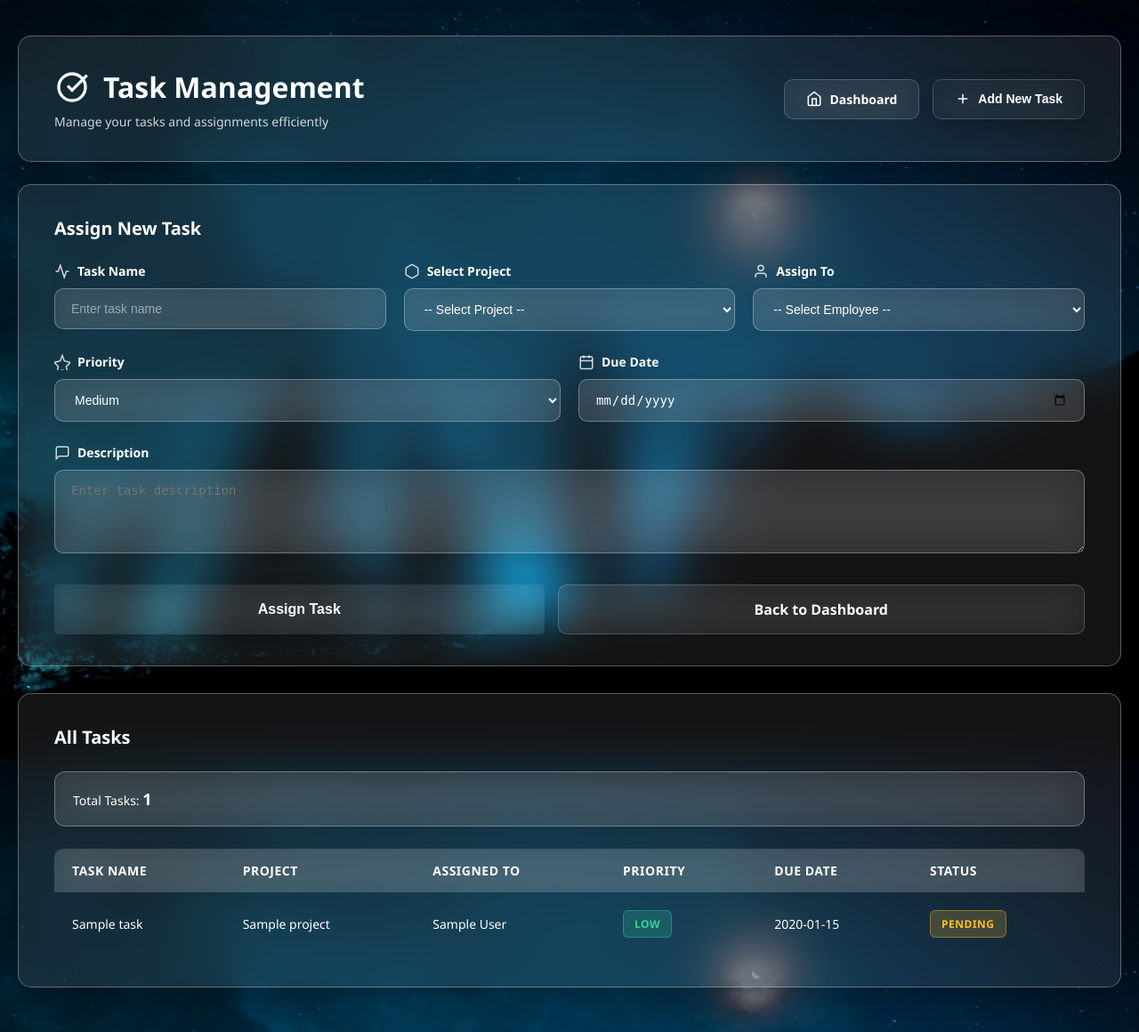
After one commit to vedntsaxnea/MINI_ERP_LAMPP_PROJECT-, a PHP site: page /pages/tasks.php in a window 1280 px wide. The commit adds this page. Shown: the whole page at 89% size. Run offline with PHP 8.4, Linux system fonts and the light colour scheme; the visitor is signed in with stand-in values (Sample User, id 1); tables that the repository leaves empty hold one stand-in row (values such as "Sample post").

Commit message:
Added Project management and Task assignment logic

```diff
--- a/assets/css/style.css
+++ b/assets/css/style.css
@@ -191,14 +191,19 @@ main {
 }
 
 .dashboard-content {
-    background: white;
+    background: rgba(56, 56, 56, 0.089);
     padding: 30px;
     border-radius: 10px;
+    backdrop-filter: blur(20px);
     box-shadow: 0 2px 10px rgba(0, 0, 0, 0.05);
 }
 
 .dashboard-content h2 {
-    color: #333;
+    color: #ffffff;
+    margin-bottom: 20px;
+}
+.dashboard-content p {
+    color: #ffffff;
     margin-bottom: 20px;
 }
 
@@ -280,7 +285,7 @@ body:has(.employees-container) {
 }
 
 .btn-primary {
-    background: rgba(255, 255, 255, 0.05);
+    background: rgba(255, 255, 255, 0);
     color: white;
     backdrop-filter: blur(20px);
     border: 1px solid rgba(255, 255, 255, 0.2);
@@ -721,3 +726,93 @@ body:has(.employees-container) {
         min-width: unset;
     }
 }
+
+/* Projects Container Styles */
+.projects-container {
+    width: 100%;
+    max-width: 1400px;
+    margin: 0 auto;
+    padding: 20px;
+    min-height: 100vh;
+}
+
+/* Tasks Container Styles */
+.tasks-container {
+    width: 100%;
+    max-width: 1400px;
+    margin: 0 auto;
+    padding: 20px;
+    min-height: 100vh;
+}
+
+/* Form Title Styles */
+.form-title {
+    color: #ffffff;
+    margin-bottom: 20px;
+    font-size: 24px;
+    font-weight: 600;
+}
+
+/* Priority Badge Styles */
+.priority-badge {
+    display: inline-block;
+    padding: 6px 12px;
+    border-radius: 6px;
+    font-size: 12px;
+    font-weight: 600;
+    text-transform: uppercase;
+    letter-spacing: 0.5px;
+}
+
+.priority-low {
+    background: rgba(52, 211, 153, 0.2);
+    color: #34d399;
+    border: 1px solid rgba(52, 211, 153, 0.4);
+}
+
+.priority-medium {
+    background: rgba(251, 191, 36, 0.2);
+    color: #fbbf24;
+    border: 1px solid rgba(251, 191, 36, 0.4);
+}
+
+.priority-high {
+    background: rgba(239, 68, 68, 0.2);
+    color: #ef4444;
+    border: 1px solid rgba(239, 68, 68, 0.4);
+}
+
+/* Status Badge Styles */
+.status-badge {
+    display: inline-block;
+    padding: 6px 12px;
+    border-radius: 6px;
+    font-size: 12px;
+    font-weight: 600;
+    text-transform: uppercase;
+    letter-spacing: 0.5px;
+}
+
+.status-pending {
+    background: rgba(251, 191, 36, 0.2);
+    color: #fbbf24;
+    border: 1px solid rgba(251, 191, 36, 0.4);
+}
+
+.status-in_progress {
+    background: rgba(59, 130, 246, 0.2);
+    color: #3b82f6;
+    border: 1px solid rgba(59, 130, 246, 0.4);
+}
+
+.status-completed {
+    background: rgba(52, 211, 153, 0.2);
+    color: #34d399;
+    border: 1px solid rgba(52, 211, 153, 0.4);
+}
+
+.status-active {
+    background: rgba(59, 130, 246, 0.2);
+    color: #3b82f6;
+    border: 1px solid rgba(59, 130, 246, 0.4);
+}
--- /dev/null
+++ b/pages/tasks.php
@@ -0,0 +1,281 @@
+<?php
+session_start();
+require '../config/db.php';
+
+// Check if user is Admin
+if (!isset($_SESSION['role']) || $_SESSION['role'] != 'admin') {
+    $_SESSION['error'] = 'Access Denied: Admin privileges required.';
+    header('Location: dashboard.php');
+    exit;
+}
+
+$success_message = '';
+$error_message = '';
+
+// Fetch Projects for the dropdown
+try {
+    $projects = $pdo->query("SELECT id, name FROM projects ORDER BY name ASC")->fetchAll();
+} catch (PDOException $e) {
+    $error_message = 'Error fetching projects: ' . htmlspecialchars($e->getMessage());
+    $projects = [];
+}
+
+// Fetch Employees for the dropdown
+try {
+    $employees = $pdo->query("SELECT id, first_name, last_name FROM employees ORDER BY first_name ASC")->fetchAll();
+} catch (PDOException $e) {
+    $error_message = 'Error fetching employees: ' . htmlspecialchars($e->getMessage());
+    $employees = [];
+}
+
+// Handle Form Submission
+if ($_SERVER["REQUEST_METHOD"] == "POST") {
+    $project_id = isset($_POST['project_id']) && $_POST['project_id'] !== '' ? trim($_POST['project_id']) : null;
+    $assigned_to = isset($_POST['assigned_to']) && $_POST['assigned_to'] !== '' ? trim($_POST['assigned_to']) : null;
+    $name = isset($_POST['name']) ? trim($_POST['name']) : '';
+    $description = isset($_POST['description']) ? trim($_POST['description']) : '';
+    $priority = isset($_POST['priority']) ? trim($_POST['priority']) : 'medium';
+    $due_date = isset($_POST['due_date']) ? trim($_POST['due_date']) : '';
+
+    // Validation
+    if (empty($name)) {
+        $error_message = 'Task name is required.';
+    } elseif ($project_id === null || $project_id === '') {
+        $error_message = 'Please select a project.';
+    } elseif ($assigned_to === null || $assigned_to === '') {
+        $error_message = 'Please assign the task to an employee.';
+    } else {
+        try {
+            $sql = "INSERT INTO tasks (project_id, assigned_to, name, description, priority, due_date) VALUES (?, ?, ?, ?, ?, ?)";
+            $stmt = $pdo->prepare($sql);
+            $stmt->execute([$project_id, $assigned_to, $name, $description, $priority, $due_date]);
+            $success_message = 'Task assigned successfully!';
+        } catch (PDOException $e) {
+            $error_message = 'Error creating task: ' . htmlspecialchars($e->getMessage());
+        }
+    }
+}
+
+// Fetch Existing Tasks to display
+try {
+    $sql = "SELECT tasks.*, projects.name as project_name, employees.first_name, employees.last_name
+            FROM tasks
+            JOIN projects ON tasks.project_id = projects.id
+            LEFT JOIN employees ON tasks.assigned_to = employees.id
+            ORDER BY tasks.id DESC";
+    $tasks = $pdo->query($sql)->fetchAll();
+} catch (PDOException $e) {
+    $error_message = 'Error fetching tasks: ' . htmlspecialchars($e->getMessage());
+    $tasks = [];
+}
+?>
+
+<!DOCTYPE html>
+<html lang="en">
+<head>
+    <meta charset="UTF-8">
+    <meta name="viewport" content="width=device-width, initial-scale=1.0">
+    <title>Task Management - Footprints</title>
+    <link rel="stylesheet" href="../assets/css/style.css">
+</head>
+<body>
+    <div class="tasks-container">
+        <div class="header-section">
+            <div class="header-content">
+                <h1>
+                    <svg class="icon" viewBox="0 0 24 24" fill="none" stroke="currentColor" stroke-width="2">
+                        <path d="M9 11l3 3L22 4"></path>
+                        <path d="M21 12a9 9 0 11-18 0 9 9 0 0118 0z"></path>
+                    </svg>
+                    Task Management
+                </h1>
+                <p class="subtitle">Manage your tasks and assignments efficiently</p>
+            </div>
+            <div class="header-actions">
+                <a href="dashboard.php" class="btn btn-secondary">
+                    <svg class="btn-icon" viewBox="0 0 24 24" fill="none" stroke="currentColor" stroke-width="2">
+                        <path d="M3 9l9-7 9 7v11a2 2 0 0 1-2 2H5a2 2 0 0 1-2-2z"></path>
+                        <polyline points="9 22 9 12 15 12 15 22"></polyline>
+                    </svg>
+                    Dashboard
+                </a>
+                <button onclick="document.getElementById('task-form-section').scrollIntoView({behavior: 'smooth'})" class="btn btn-primary">
+                    <svg class="btn-icon" viewBox="0 0 24 24" fill="none" stroke="currentColor" stroke-width="2">
+                        <line x1="12" y1="5" x2="12" y2="19"></line>
+                        <line x1="5" y1="12" x2="19" y2="12"></line>
+                    </svg>
+                    Add New Task
+                </button>
+            </div>
+        </div>
+
+        <!-- Form Section -->
+        <div id="task-form-section" class="table-container">
+            <h3 style="color: #ffffff; margin-bottom: 25px; font-size: 20px;">Assign New Task</h3>
+
+            <?php if (!empty($success_message)): ?>
+            <div class="alert alert-success">
+                <svg class="alert-icon" viewBox="0 0 24 24" fill="none" stroke="currentColor" stroke-width="2">
+                    <polyline points="20 6 9 17 4 12"></polyline>
+                </svg>
+                <?php echo htmlspecialchars($success_message); ?>
+            </div>
+            <?php endif; ?>
+
+            <?php if (!empty($error_message)): ?>
+            <div class="alert alert-error">
+                <svg class="alert-icon" viewBox="0 0 24 24" fill="none" stroke="currentColor" stroke-width="2">
+                    <circle cx="12" cy="12" r="10"></circle>
+                    <line x1="12" y1="8" x2="12" y2="12"></line>
+                    <line x1="12" y1="16" x2="12.01" y2="16"></line>
+                </svg>
+                <?php echo htmlspecialchars($error_message); ?>
+            </div>
+            <?php endif; ?>
+
+            <form method="POST" class="employee-form">
+                <div class="form-row">
+                    <div class="form-group-inline">
+                        <label for="name">
+                            <svg class="label-icon" viewBox="0 0 24 24" fill="none" stroke="currentColor" stroke-width="2">
+                                <polyline points="22 12 18 12 15 21 9 3 6 12 2 12"></polyline>
+                            </svg>
+                            Task Name
+                        </label>
+                        <input type="text" id="name" name="name" placeholder="Enter task name" required>
+                    </div>
+
+                    <div class="form-group-inline">
+                        <label for="project_id">
+                            <svg class="label-icon" viewBox="0 0 24 24" fill="none" stroke="currentColor" stroke-width="2">
+                                <path d="M21 16V8a2 2 0 0 0-1-1.73l-7-4a2 2 0 0 0-2 0l-7 4A2 2 0 0 0 3 8v8a2 2 0 0 0 1 1.73l7 4a2 2 0 0 0 2 0l7-4A2 2 0 0 0 21 16z"></path>
+                            </svg>
+                            Select Project
+                        </label>
+                        <select id="project_id" name="project_id" required>
+                            <option value="">-- Select Project --</option>
+                            <?php foreach ($projects as $p): ?>
+                                <option value="<?php echo htmlspecialchars($p['id']); ?>"><?php echo htmlspecialchars($p['name']); ?></option>
+                            <?php endforeach; ?>
+                        </select>
+                    </div>
+
+                    <div class="form-group-inline">
+                        <label for="assigned_to">
+                            <svg class="label-icon" viewBox="0 0 24 24" fill="none" stroke="currentColor" stroke-width="2">
+                                <path d="M20 21v-2a4 4 0 0 0-4-4H8a4 4 0 0 0-4 4v2"></path>
+                                <circle cx="12" cy="7" r="4"></circle>
+                            </svg>
+                            Assign To
+                        </label>
+                        <select id="assigned_to" name="assigned_to" required>
+                            <option value="">-- Select Employee --</option>
+                            <?php foreach ($employees as $e): ?>
+                                <option value="<?php echo htmlspecialchars($e['id']); ?>"><?php echo htmlspecialchars($e['first_name'] . ' ' . $e['last_name']); ?></option>
+                            <?php endforeach; ?>
+                        </select>
+                    </div>
+                </div>
+
+                <div class="form-row">
+                    <div class="form-group-inline">
+                        <label for="priority">
+                            <svg class="label-icon" viewBox="0 0 24 24" fill="none" stroke="currentColor" stroke-width="2">
+                                <polygon points="12 2 15.09 10.26 24 12.52 18 18.69 19.82 27.78 12 23.77 4.18 27.78 6 18.69 0 12.52 8.91 10.26 12 2"></polygon>
+                            </svg>
+                            Priority
+                        </label>
+                        <select id="priority" name="priority">
+                            <option value="low">Low</option>
+                            <option value="medium" selected>Medium</option>
+                            <option value="high">High</option>
+                        </select>
+                    </div>
+
+                    <div class="form-group-inline">
+                        <label for="due_date">
+                            <svg class="label-icon" viewBox="0 0 24 24" fill="none" stroke="currentColor" stroke-width="2">
+                                <rect x="3" y="4" width="18" height="18" rx="2" ry="2"></rect>
+                                <line x1="16" y1="2" x2="16" y2="6"></line>
+                                <line x1="8" y1="2" x2="8" y2="6"></line>
+                                <line x1="3" y1="10" x2="21" y2="10"></line>
+                            </svg>
+                            Due Date
+                        </label>
+                        <input type="date" id="due_date" name="due_date">
+                    </div>
+                </div>
+
+                <div class="form-group-inline">
+                    <label for="description">
+                        <svg class="label-icon" viewBox="0 0 24 24" fill="none" stroke="currentColor" stroke-width="2">
+                            <path d="M21 15a2 2 0 0 1-2 2H7l-4 4V5a2 2 0 0 1 2-2h14a2 2 0 0 1 2 2z"></path>
+                        </svg>
+                        Description
+                    </label>
+                    <textarea id="description" name="description" placeholder="Enter task description" rows="4"></textarea>
+                </div>
+
+                <div class="form-actions">
+                    <button type="submit" class="btn btn-primary btn-large">Assign Task</button>
+                    <a href="dashboard.php" class="btn btn-secondary btn-large" style="text-decoration: none; justify-content: center;">Back to Dashboard</a>
+                </div>
+            </form>
+        </div>
+
+        <!-- Tasks Table Section -->
+        <div class="table-container">
+            <h3 style="color: #ffffff; margin-bottom: 25px; font-size: 20px;">All Tasks</h3>
+
+            <?php if (!empty($tasks)): ?>
+            <div class="employee-count">
+                <span>Total Tasks: <strong><?php echo count($tasks); ?></strong></span>
+            </div>
+
+            <table class="employee-table">
+                <thead>
+                    <tr>
+                        <th>Task Name</th>
+                        <th>Project</th>
+                        <th>Assigned To</th>
+                        <th>Priority</th>
+                        <th>Due Date</th>
+                        <th>Status</th>
+                    </tr>
+                </thead>
+                <tbody>
+                    <?php foreach ($tasks as $t): ?>
+                    <tr>
+                        <td><?php echo htmlspecialchars($t['name']); ?></td>
+                        <td><?php echo htmlspecialchars($t['project_name']); ?></td>
+                        <td><?php echo htmlspecialchars(($t['first_name'] ?? 'Unassigned') . ' ' . ($t['last_name'] ?? '')); ?></td>
+                        <td>
+                            <span class="priority-badge priority-<?php echo htmlspecialchars($t['priority']); ?>">
+                                <?php echo htmlspecialchars(ucfirst($t['priority'])); ?>
+                            </span>
+                        </td>
+                        <td><?php echo htmlspecialchars($t['due_date'] ?? 'N/A'); ?></td>
+                        <td>
+                            <span class="status-badge status-<?php echo htmlspecialchars($t['status']); ?>">
+                                <?php echo htmlspecialchars(ucfirst($t['status'])); ?>
+                            </span>
+                        </td>
+                    </tr>
+                    <?php endforeach; ?>
+                </tbody>
+            </table>
+            <?php else: ?>
+            <div class="empty-state">
+                <svg class="empty-icon" viewBox="0 0 24 24" fill="none" stroke="currentColor" stroke-width="2">
+                    <path d="M13 2H6a2 2 0 0 0-2 2v16a2 2 0 0 0 2 2h12a2 2 0 0 0 2-2V9z"></path>
+                    <polyline points="13 2 13 9 20 9"></polyline>
+                </svg>
+                <h3>No Tasks Yet</h3>
+                <p>Create your first task to get started.</p>
+                <button onclick="document.getElementById('task-form-section').scrollIntoView({behavior: 'smooth'})" class="btn btn-primary">Add Task</button>
+            </div>
+            <?php endif; ?>
+        </div>
+    </div>
+</body>
+</html>
```
Also changed, not shown: database/schema.sql (+51 -52 lines), pages/dashboard.php (+20 -2 lines), pages/projects.php (added, +216 -0 lines).
